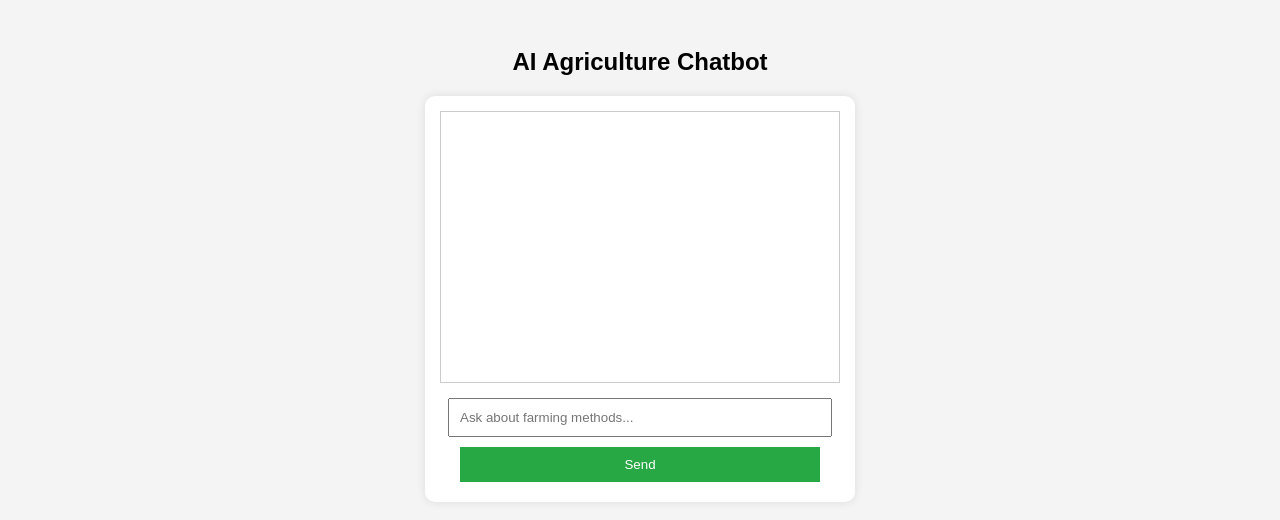
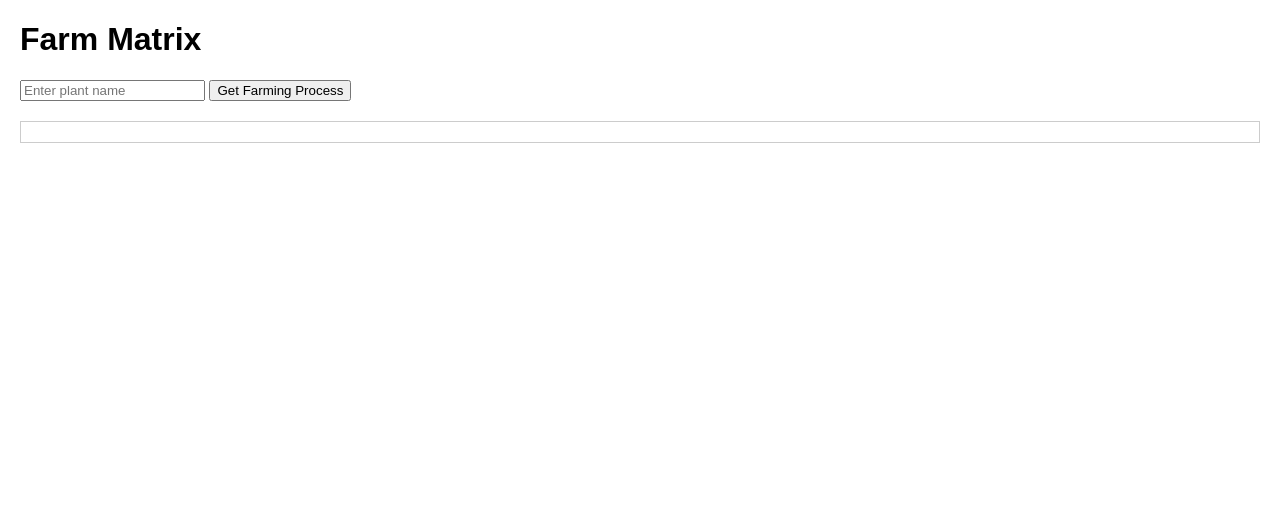
Before and after one commit to VIGNESH007-DE/chat-bot-, a plain HTML site: page index.html in a window 1280 px wide. Drawn offline with Linux system fonts and the light colour scheme.

Commit message:
Update index.html

```diff
--- a/index.html
+++ b/index.html
@@ -1,72 +1,100 @@
 <!DOCTYPE html>
-<html lang="en">
+<html>
 <head>
-    <meta charset="UTF-8">
-    <meta name="viewport" content="width=device-width, initial-scale=1.0">
-    <title>AI Agriculture Chatbot</title>
+    <title>Farm Matrix</title>
     <style>
-        body { font-family: Arial, sans-serif; text-align: center; padding: 20px; background-color: #f4f4f4; }
-        #chat-container { max-width: 400px; margin: auto; background: white; padding: 15px; border-radius: 10px; box-shadow: 0 0 10px rgba(0,0,0,0.1); }
-        #chat-box { height: 250px; overflow-y: auto; border: 1px solid #ccc; padding: 10px; margin-bottom: 10px; background: #fff; text-align: left; }
-        .user-message { color: blue; font-weight: bold; }
-        .bot-message { color: green; font-weight: bold; }
-        input, button { padding: 10px; margin: 5px; width: 90%; }
-        button { background: #28a745; color: white; border: none; cursor: pointer; }
-        button:hover { background: #218838; }
+        body {
+            font-family: sans-serif;
+            margin: 20px;
+        }
+        #results {
+            margin-top: 20px;
+            border: 1px solid #ccc;
+            padding: 10px;
+        }
     </style>
 </head>
 <body>
-    <h2>AI Agriculture Chatbot</h2>
-    <div id="chat-container">
-        <div id="chat-box"></div>
-        <input type="text" id="user-input" placeholder="Ask about farming methods...">
-        <button onclick="sendMessage()">Send</button>
-    </div>
+    <h1>Farm Matrix</h1>
+    <input type="text" id="plantName" placeholder="Enter plant name">
+    <button onclick="getPlantInfo()">Get Farming Process</button>
+    <div id="results"></div>
 
     <script>
-        const API_KEY = "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"; // 🔴 Replace this with your actual OpenAI API key
+        function getPlantInfo() {
+            const plantName = document.getElementById('plantName').value;
+            const resultsDiv = document.getElementById('results');
+            resultsDiv.innerHTML = "Loading...";
 
-        async function sendMessage() {
-            let userInput = document.getElementById("user-input").value.trim();
-            if (userInput === "") return;
+            // Replace with your API endpoint and key, or use a backend to hide the key.
+            // Using trefle api as example, you will need to get a key from their website.
+            const apiKey = "4kzRJTkzvfCq1PFV9M73QwZ-8tUyt7lnU6YhfB2qTgU";
+            const apiUrl = `https://trefle.io/api/v1/plants/search?token=${apiKey}&q=${plantName}`;
 
-            let chatBox = document.getElementById("chat-box");
-            chatBox.innerHTML += `<p class="user-message">You: ${userInput}</p>`;
+            fetch(apiUrl)
+                .then(response => {
+                    if (!response.ok) {
+                        throw new Error(`HTTP error! status: ${response.status}`);
+                    }
+                    return response.json();
+                })
+                .then(data => {
+                    let output = "";
+                    if (data.data && data.data.length > 0) {
+                        const plant = data.data[0]; // Get the first result
+                         const plantUrl = `https://trefle.io/api/v1/plants/${plant.id}?token=${apiKey}`;
+                         fetch(plantUrl).then(response2 => {
+                            if(!response2.ok){
+                                throw new Error(`HTTP error! status: ${response2.status}`);
+                            }
+                            return response2.json();
+                         }).then(plantData => {
+                            if(plantData.data){
+                                const plantDetails = plantData.data;
+                                if(plantDetails.growth){
+                                    if(plantDetails.growth.description){
+                                        output += "<h2>Growth Description:</h2><p>" + plantDetails.growth.description + "</p>";
+                                    }
+                                    if(plantDetails.growth.minimum_precipitation){
+                                        output += "<h2>Minimum Precipitation:</h2><p>" + plantDetails.growth.minimum_precipitation.inches + " inches</p>";
+                                    }
+                                    if(plantDetails.growth.maximum_precipitation){
+                                        output += "<h2>Maximum Precipitation:</h2><p>" + plantDetails.growth.maximum_precipitation.inches + " inches</p>";
+                                    }
+                                    if(plantDetails.growth.minimum_temperature.deg_f){
+                                        output += "<h2>Minimum Temperature:</h2><p>" + plantDetails.growth.minimum_temperature.deg_f + " Fahrenheit</p>";
+                                    }
+                                    if(plantDetails.growth.maximum_temperature.deg_f){
+                                        output += "<h2>Maximum Temperature:</h2><p>" + plantDetails.growth.maximum_temperature.deg_f + " Fahrenheit</p>";
+                                    }
+                                    if(plantDetails.growth.soil_nutriments){
+                                        output += "<h2>Soil Nutriments:</h2><p>" + plantDetails.growth.soil_nutriments + "</p>";
+                                    }
+                                    if(plantDetails.growth.soil_ph_minimum){
+                                        output += "<h2>Minimum Soil pH:</h2><p>" + plantDetails.growth.soil_ph_minimum + "</p>";
+                                    }
+                                    if(plantDetails.growth.soil_ph_maximum){
+                                        output += "<h2>Maximum Soil pH:</h2><p>" + plantDetails.growth.soil_ph_maximum + "</p>";
+                                    }
 
-            try {
-                let response = await fetch("https://api.openai.com/v1/chat/completions", {
-                    method: "POST",
-                    headers: {
-                        "Content-Type": "application/json",
-                        "Authorization": `Bearer ${API_KEY}`
-                    },
-                    body: JSON.stringify({
-                        model: "gpt-3.5-turbo",
-                        messages: [
-                            { role: "system", content: "You are an expert in agriculture. Provide detailed answers on farming techniques, organic farming, irrigation, and soil health." },
-                            { role: "user", content: userInput }
-                        ],
-                        max_tokens: 100
-                    })
+                                }
+                                resultsDiv.innerHTML = output;
+
+                            } else {
+                                resultsDiv.innerHTML = "<p>Plant details not found.</p>";
+                            }
+
+                         }).catch(error2 => {
+                            resultsDiv.innerHTML = `<p>Error fetching plant details: ${error2.message}</p>`;
+                         });
+
+                    } else {
+                        resultsDiv.innerHTML = "<p>Plant not found.</p>";
+                    }
+                })
+                .catch(error => {
+                    resultsDiv.innerHTML = `<p>Error: ${error.message}</p>`;
                 });
-
-                let data = await response.json();
-
-                if (data.error) {
-                    console.error("OpenAI API Error:", data.error);
-                    chatBox.innerHTML += `<p class="bot-message">Bot: Error - ${data.error.message}</p>`;
-                    return;
-                }
-
-                let botReply = data.choices[0].message.content;
-                chatBox.innerHTML += `<p class="bot-message">Bot: ${botReply}</p>`;
-                chatBox.scrollTop = chatBox.scrollHeight;
-            } catch (error) {
-                console.error("Network/API Error:", error);
-                chatBox.innerHTML += `<p class="bot-message">Bot: Unable to fetch response. Check API key and network.</p>`;
-            }
-
-            document.getElementById("user-input").value = "";
         }
     </script>
 </body>
```
